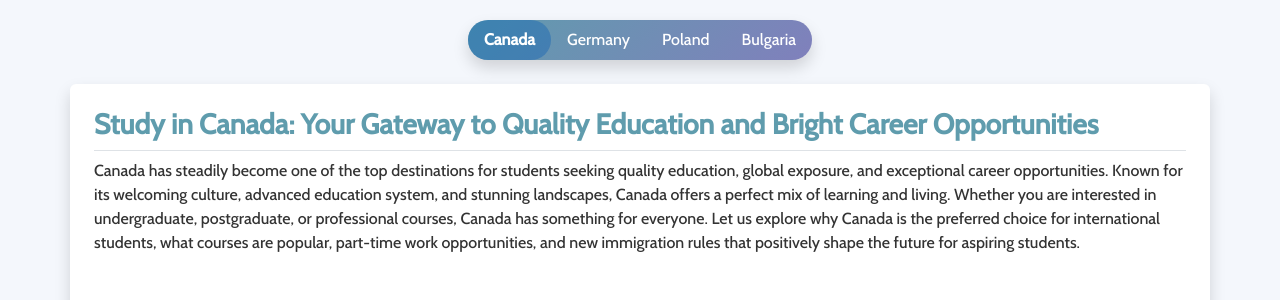
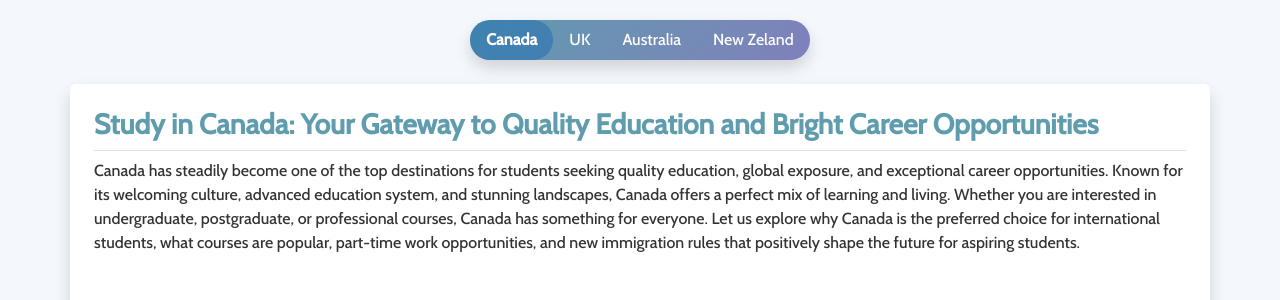
Before and after one commit to lifeplannerdev/lifeplanner, a Django app: page /studycanada/ in a window 1280 px wide. Shown: the part 217-517 px from the top of the page. Run offline with Django 5.2, Linux system fonts and the light colour scheme; some libraries are stand-ins or nearby versions.

Commit message:
26th dec commit

```diff
--- a/templates/studycanada.html
+++ b/templates/studycanada.html
@@ -288,9 +288,9 @@
     <div style="display:flex;justify-content: center;align-items: center;">
         <tab class="nav justify-content-center bg-primary nav-tab shadow">
             <a class="nav-link text-white active-tab" onclick="switchCountry('canada', this)" id="tab-canada">Canada</a>
-            <a class="nav-link text-white" onclick="switchCountry('germany', this)" id="tab-germany">Germany</a>
-            <a class="nav-link text-white" onclick="switchCountry('poland', this)" id="tab-poland">Poland</a>
-            <a class="nav-link text-white" onclick="switchCountry('bulgaria', this)" id="tab-bulgaria">Bulgaria</a>
+            <a class="nav-link text-white" onclick="switchCountry('germany', this)" id="tab-germany">UK</a>
+            <a class="nav-link text-white" onclick="switchCountry('poland', this)" id="tab-poland">Australia</a>
+            <a class="nav-link text-white" onclick="switchCountry('bulgaria', this)" id="tab-bulgaria">New Zeland</a>
         </tab>
     </div>
 
```
